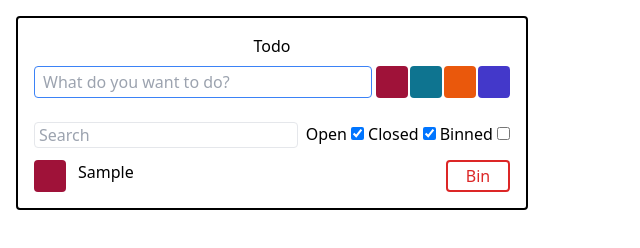
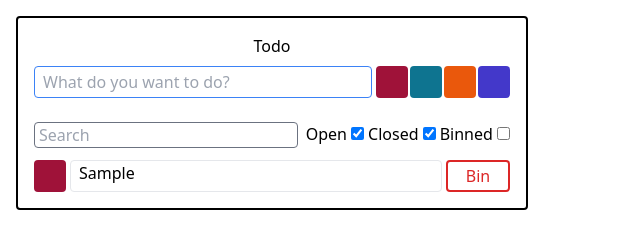
Before and after one commit to norbu35/alpinejs-todo, a plain HTML site: page index.html in a window 1280 px wide. Both pictures are taken after typing "Sample" into the empty fields and a click on the button 392 px from the left and 82 px from the top of the page. Shown: the whole page, without its empty margins (0-640 px from the left). Drawn offline with nearby package versions, Linux system fonts and the light colour scheme.

Commit message:
minor design update

```diff
--- a/index.html
+++ b/index.html
@@ -87,7 +87,7 @@
         <div class="flex gap-2 mt-4" x-show="list.length > 0">
           <label class="flex-grow">
             <input
-              class="mr-1 w-full flex-grow rounded border px-1"
+              class="mr-1 w-full flex-grow rounded border border-gray-500 px-1"
               placeholder="Search"
               x-model="search"
             />
@@ -117,7 +117,7 @@
               :class="item.category"
               @click="item.completed = !item.completed"
             ></div>
-            <div class="flex-grow px-2">
+            <div class="flex-grow px-2 border rounded">
               <li
                 x-text="item.label"
                 class="cursor-pointer"
```
